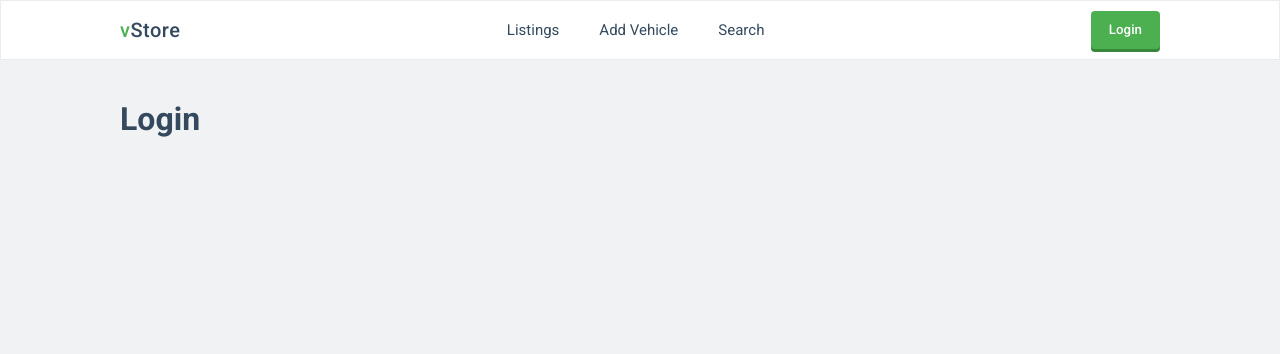
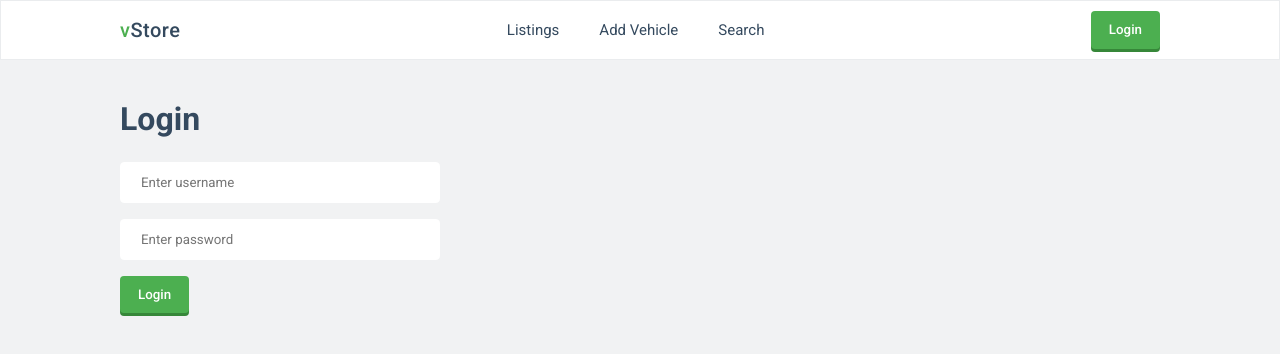
Before and after one commit to boushib/vehicly, a Vue app: page /login in a window 1280 px wide. Shown: the top 354 px of the page. Built offline with nearby package versions, Linux system fonts and the light colour scheme.

Commit message:
implement JWT authentication

```diff
--- a/src/assets/scss/_forms.scss
+++ b/src/assets/scss/_forms.scss
@@ -1,3 +1,24 @@
+input {
+  &[type='text'],
+  &[type='email'],
+  &[type='password'],
+  &[type='number'] {
+    display: block;
+    border: none;
+    outline: none;
+    padding: 12px 20px;
+    border-radius: 4px;
+    width: 320px;
+    max-width: 100%;
+    margin-bottom: 16px;
+    background-color: #fff;
+    border: 1px solid #fff;
+    &:focus {
+      border-color: #ccc;
+    }
+  }
+}
+
 .btn {
   border: none;
   outline: none;
--- a/src/assets/scss/app.scss
+++ b/src/assets/scss/app.scss
@@ -27,3 +27,12 @@ h1 {
 .page {
   padding: 40px 0;
 }
+
+.error {
+  color: #f44336;
+  margin: 20px 0;
+  background: rgba(#f44336, 0.05);
+  width: 320px;
+  padding: 20px;
+  font-size: 15px;
+}
--- a/src/components/Navbar.vue
+++ b/src/components/Navbar.vue
@@ -5,10 +5,19 @@
         <router-link class="nav__brand" to="/"><span>v</span>Store</router-link>
         <ul class="main-menu">
           <li><router-link to="/">Listings</router-link></li>
+          <li>
+            <router-link v-if="isAuth" to="/my-listings"
+              >My Listings</router-link
+            >
+          </li>
           <li><router-link to="/add-vehicle">Add Vehicle</router-link></li>
           <li><router-link to="/search">Search</router-link></li>
         </ul>
-        <router-link to="/login">
+        <div class="user" v-if="isAuth">
+          <div class="username">{{ username }}</div>
+          <div class="logout" @click="logout">Logout</div>
+        </div>
+        <router-link to="/login" v-else>
           <button class="btn">Login</button>
         </router-link>
       </div>
@@ -17,8 +26,16 @@
 </template>
 
 <script>
+import { mapGetters } from 'vuex'
 export default {
-  //
+  computed: {
+    ...mapGetters(['isAuth', 'username']),
+  },
+  methods: {
+    logout() {
+      this.$store.dispatch('auth/logout')
+    },
+  },
 }
 </script>
 
@@ -69,5 +86,16 @@ nav {
       }
     }
   }
+  .user {
+    display: flex;
+    font-size: 15px;
+  }
+  .username {
+    margin-right: 16px;
+  }
+  .logout {
+    color: $red;
+    cursor: pointer;
+  }
 }
 </style>
--- a/src/router/index.js
+++ b/src/router/index.js
@@ -16,6 +16,7 @@ const routes = [
     path: '/add-vehicle',
     name: 'add_vehicle',
     component: AddVehicle,
+    beforeEnter: guard,
     meta: {
       requiresAuth: true
     }
@@ -34,10 +35,10 @@ const router = new VueRouter({
   linkExactActiveClass: 'active'
 })
 
-router.beforeEach((to, from, next) => {
+const guard = (to, from, next) => {
   const isAuth = !!localStorage.getItem('token')
-  if (to.meta.requiresAuth && !isAuth) next('/login')
-  next()
-})
+  if (isAuth) next()
+  next('/login')
+}
 
 export default router
--- a/src/store/index.js
+++ b/src/store/index.js
@@ -1,12 +1,12 @@
 import Vue from 'vue'
 import Vuex from 'vuex'
 import api from '@/api'
+import auth from './modules/auth'
 
 Vue.use(Vuex)
 
 export default new Vuex.Store({
   state: {
-    token: null,
     isLoading: false,
     vehicles: []
   },
@@ -29,8 +29,13 @@ export default new Vuex.Store({
   },
   getters: {
     isAuth(state) {
-      return state.token || localStorage.getItem('token')
+      return state.auth.accessToken || localStorage.getItem('accessToken')
+    },
+    username(state) {
+      return state.auth.username || localStorage.getItem('username')
     }
   },
-  modules: {}
+  modules: {
+    auth
+  }
 })
--- /dev/null
+++ b/src/store/modules/auth.js
@@ -0,0 +1,47 @@
+import router from '@/router'
+import api from '@/api'
+
+const auth = {
+  namespaced: true,
+  state: {
+    accessToken: null,
+    username: null
+  },
+  mutations: {
+    setAuthData(state, { accessToken, username }) {
+      state.accessToken = accessToken
+      state.username = username
+    }
+  },
+  actions: {
+    async login({ commit }, { username, password }) {
+      try {
+        //commit('setIsLoading', true)
+        const {
+          data: { accessToken, refreshToken }
+        } = await api.post('/account/login', { username, password })
+        //commit('setIsLoading', false)
+        commit('setAuthData', { username, accessToken })
+        localStorage.setItem('username', username)
+        localStorage.setItem('accessToken', accessToken)
+        localStorage.setItem('refreshToken', refreshToken)
+        router.push('/')
+      } catch (err) {
+        console.log(err.response)
+        if (err.response.status === 401) return 'Email & password do not match'
+      }
+    },
+    logout({ commit }) {
+      commit('setAuthData', { username: null, accessToken: null })
+      localStorage.clear()
+      router.go('/login')
+    },
+    tryAutoLogin({ commit }) {
+      const accessToken = localStorage.getItem('accessToken')
+      const username = localStorage.getItem('username')
+      if (accessToken) commit('setAuthData', { username, accessToken })
+    }
+  }
+}
+
+export default auth
--- a/src/views/Login.vue
+++ b/src/views/Login.vue
@@ -2,6 +2,47 @@
   <div class="login page">
     <div class="container">
       <h1>Login</h1>
+      <form action="" @submit.prevent="login">
+        <input
+          type="text"
+          placeholder="Enter username"
+          v-model="username"
+          required
+        />
+        <input
+          type="password"
+          placeholder="Enter password"
+          v-model="password"
+          required
+        />
+        <button class="btn">Login</button>
+        <div class="error" v-if="error">{{ error }}</div>
+      </form>
     </div>
   </div>
 </template>
+
+<script>
+export default {
+  data() {
+    return {
+      username: null,
+      password: null,
+      error: null,
+    }
+  },
+  methods: {
+    async login() {
+      this.error = null
+      const { username, password } = this
+      const error = await this.$store.dispatch('auth/login', {
+        username,
+        password,
+      })
+      if (error) {
+        this.error = error
+      }
+    },
+  },
+}
+</script>
```
